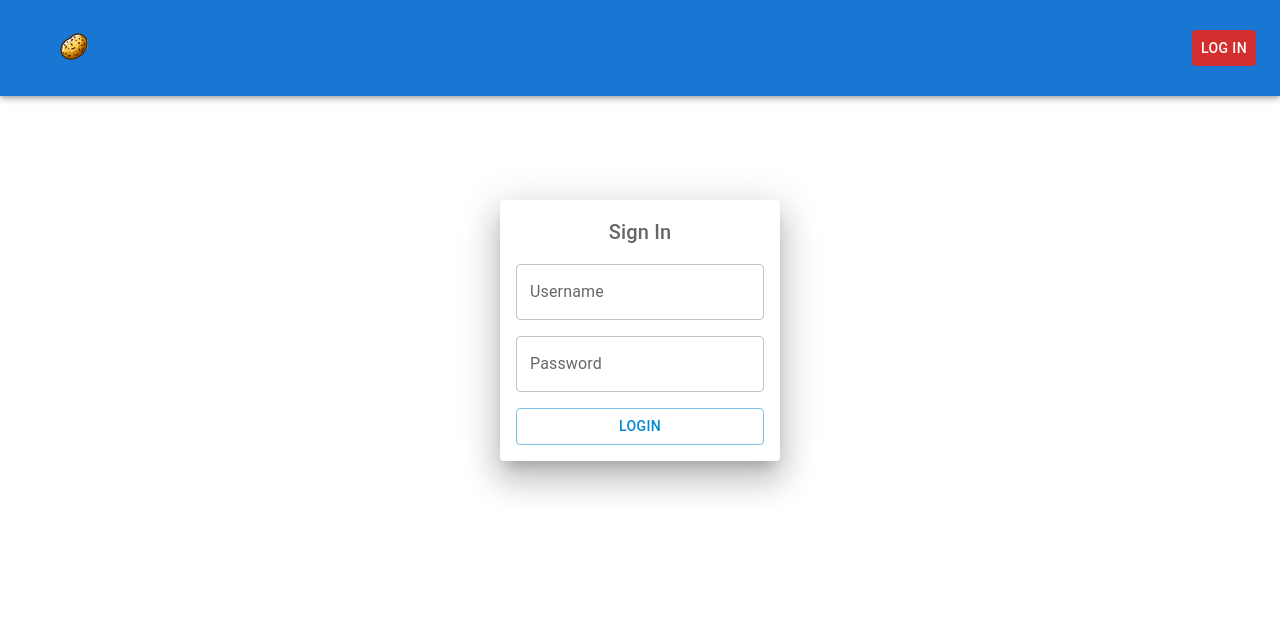
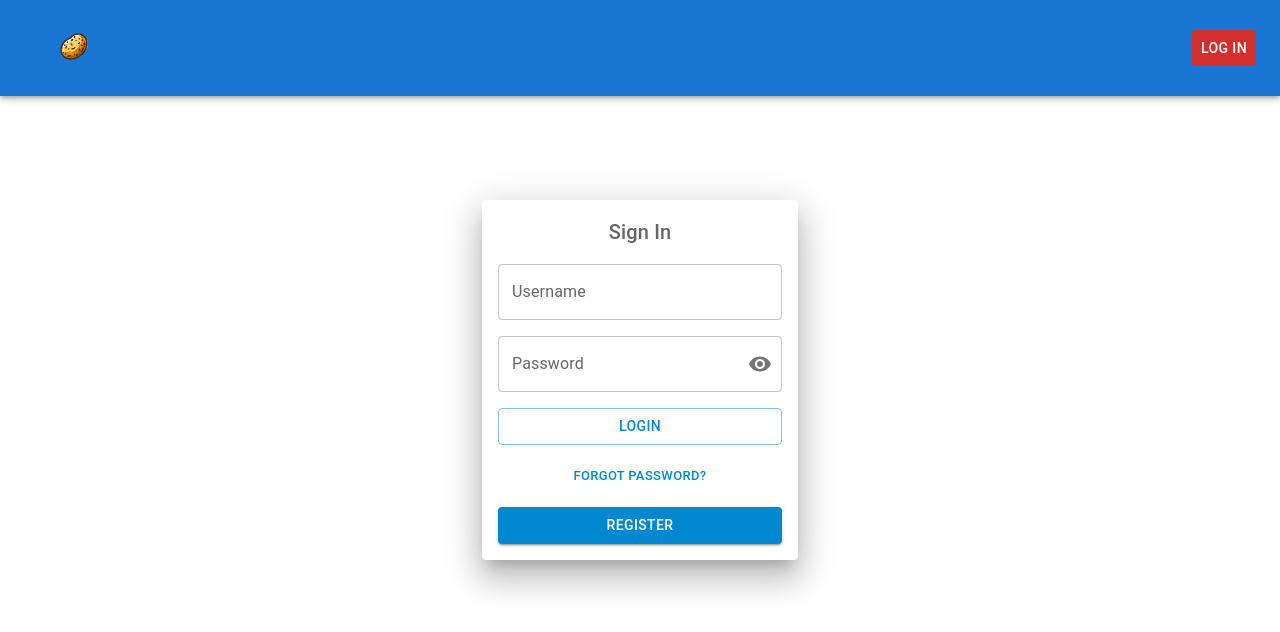
Before and after one commit to MathiasFM/safe_potato, a React (Vite) app in the folder potato/: page /member-login in a window 1280 px wide. Shown: the top 632 px of the page. Built offline with nearby package versions, Linux system fonts and the light colour scheme.

Commit message:
added register option

```diff
--- a/potato/src/components/MemberPage/MemberLoginPage.tsx
+++ b/potato/src/components/MemberPage/MemberLoginPage.tsx
@@ -1,29 +1,49 @@
 import { useState } from "react";
 import useAlert from "../../hook/useAlert";
-import { Button, Card, Container, Stack, TextField, Typography } from "@mui/material";
+import { Button, Card, Container, FormControl, IconButton, InputAdornment, InputLabel, OutlinedInput, Stack, Typography } from "@mui/material";
+import MemberRegisterPage from "./MemberRegisterPage";
+import { VisibilityOff, Visibility } from "@mui/icons-material";
+import React from "react";
 
+interface MemberLoginPageProps {
+  readonly alert: ReturnType<typeof useAlert>;
+}
 
-function MemberLoginPage() {
-  const alert = useAlert();
+function MemberLoginPage( props: MemberLoginPageProps ) {
+
 
   const [username, setUsername] = useState<String>('');
   const [password, setPassword] = useState<String>('');
 
+  const [showPassword, setShowPassword] = React.useState(false);
+
+  const handleClickShowPassword = () => setShowPassword((show) => !show);
+
+  const handleMouseDownPassword = (event: React.MouseEvent<HTMLButtonElement>) => {
+    event.preventDefault();
+  };
+
   const handleMock = () => {
     if (username.length > 0 && password === 'test') {
-      alert.setSeverity('success');
-      alert.setMessage('Mocked!');
+      props.alert.setSeverity('success');
+      props.alert.setMessage('Mocked!');
     } else if (username.length <= 0 ) {
-      alert.setSeverity('error');
-      alert.setMessage('Username is empty');
+      props.alert.setSeverity('error');
+      props.alert.setMessage('Username is empty');
     } else if (password !== 'test') {
-      alert.setSeverity('error');
-      alert.setMessage('Password is wrong');
+      props.alert.setSeverity('error');
+      props.alert.setMessage('Password is wrong');
     } else {
-      alert.setSeverity('error');
-      alert.setMessage('Unknown error');
+      props.alert.setSeverity('error');
+      props.alert.setMessage('Unknown error');
     }
-    alert.setIsOpen(true);
+    props.alert.setIsOpen(true);
+  }
+
+  const [showRegister, setShowRegister] = useState<boolean>(false);
+
+  const handleRegister = () => {
+    setShowRegister(!showRegister);
   }
 
   return (
@@ -36,9 +56,39 @@ function MemberLoginPage() {
             }}>
             <Stack flexDirection={"column"} gap={2}>
                 <Typography variant="h6">Sign In</Typography>
-                <TextField label="Username" onChange={v => setUsername(v.target.value)} />
-                <TextField label="Password" onChange={v => setPassword(v.target.value)} />
+                <FormControl variant="outlined">
+                  <InputLabel>Username</InputLabel>
+                  <OutlinedInput
+                    type="username"
+                    label="Username"
+                    onChange={v => setUsername(v.target.value)}
+                  />
+                </FormControl>
+                <FormControl variant="outlined">
+                  <InputLabel htmlFor="outlined-adornment-password">Password</InputLabel>
+                  <OutlinedInput
+                    id="outlined-adornment-password"
+                    type={showPassword ? 'text' : 'password'}
+                    endAdornment={
+                      <InputAdornment position="end">
+                        <IconButton
+                          aria-label="toggle password visibility"
+                          onClick={handleClickShowPassword}
+                          onMouseDown={handleMouseDownPassword}
+                          edge="end"
+                        >
+                          {showPassword ? <VisibilityOff /> : <Visibility />}
+                        </IconButton>
+                      </InputAdornment>
+                    }
+                    label="Password"
+                    onChange={v => setPassword(v.target.value)}
+                  />
+                </FormControl>
                 <Button onClick={handleMock} variant="outlined" color="info">Login</Button>
+                <Button size="small" color="info">Forgot password?</Button>
+                <Button onClick={handleRegister} variant="contained" color="info">Register</Button>
+                <MemberRegisterPage open={showRegister} handleClose={handleRegister} />
             </Stack>
         </Card>
     </Container>
--- /dev/null
+++ b/potato/src/components/MemberPage/MemberRegisterPage.tsx
@@ -0,0 +1,69 @@
+import * as React from 'react';
+import Button from '@mui/material/Button';
+import Dialog from '@mui/material/Dialog';
+import DialogActions from '@mui/material/DialogActions';
+import DialogContent from '@mui/material/DialogContent';
+import DialogContentText from '@mui/material/DialogContentText';
+import DialogTitle from '@mui/material/DialogTitle';
+import { VisibilityOff, Visibility } from '@mui/icons-material';
+import { FormControl, InputLabel, OutlinedInput, InputAdornment, IconButton } from '@mui/material';
+
+interface FormDialogProps {
+    open: boolean;
+    handleClose: () => void;
+}
+
+export default function FormDialog(props: FormDialogProps) {
+
+  const [showPassword, setShowPassword] = React.useState(false);
+
+  const handleClickShowPassword = () => setShowPassword((show) => !show);
+
+  const handleMouseDownPassword = (event: React.MouseEvent<HTMLButtonElement>) => {
+    event.preventDefault();
+  };
+
+  return (
+    <React.Fragment>
+      <Dialog open={props.open} onClose={props.handleClose} PaperProps={{ style: { width: '300px' } }} >
+        <DialogTitle>Register</DialogTitle>
+        <DialogContent>
+          <DialogContentText>
+            Please enter your information to register for an account.
+          </DialogContentText>
+          <FormControl sx={{ m: 1, width: '25ch' }} variant="outlined">
+            <InputLabel>Username</InputLabel>
+            <OutlinedInput
+              type="username"
+              label="Username"
+            />
+          </FormControl>
+          <FormControl sx={{ m: 1, width: '25ch' }} variant="outlined">
+            <InputLabel htmlFor="outlined-adornment-password">Password</InputLabel>
+            <OutlinedInput
+              id="outlined-adornment-password"
+              type={showPassword ? 'text' : 'password'}
+              endAdornment={
+                <InputAdornment position="end">
+                  <IconButton
+                    aria-label="toggle password visibility"
+                    onClick={handleClickShowPassword}
+                    onMouseDown={handleMouseDownPassword}
+                    edge="end"
+                  >
+                    {showPassword ? <VisibilityOff /> : <Visibility />}
+                  </IconButton>
+                </InputAdornment>
+              }
+              label="Password"
+            />
+          </FormControl>
+        </DialogContent>
+        <DialogActions>
+          <Button onClick={props.handleClose}>Cancel</Button>
+          <Button onClick={props.handleClose}>Subscribe</Button>
+        </DialogActions>
+      </Dialog>
+    </React.Fragment>
+  );
+}
--- a/potato/src/pages/MemberPage.tsx
+++ b/potato/src/pages/MemberPage.tsx
@@ -8,7 +8,7 @@ function MemberPage() {
 
   return (
     <BasePage alert={alert}>
-      <MemberLoginPage />
+      <MemberLoginPage alert={alert} />
     </BasePage>
   )
 }
```
